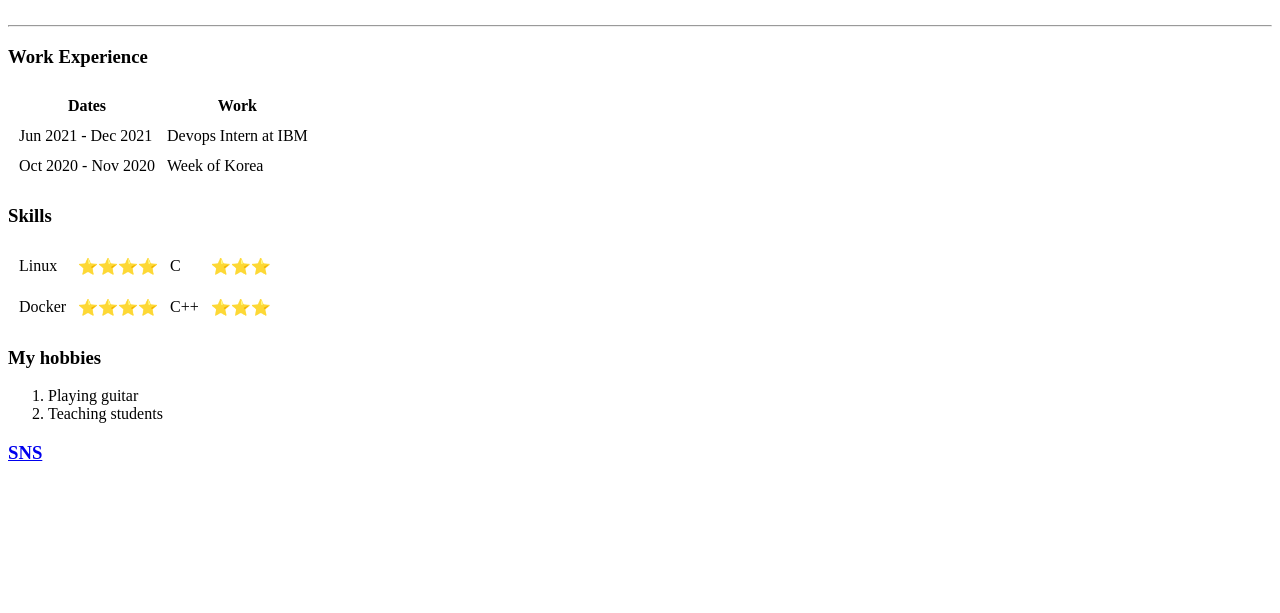
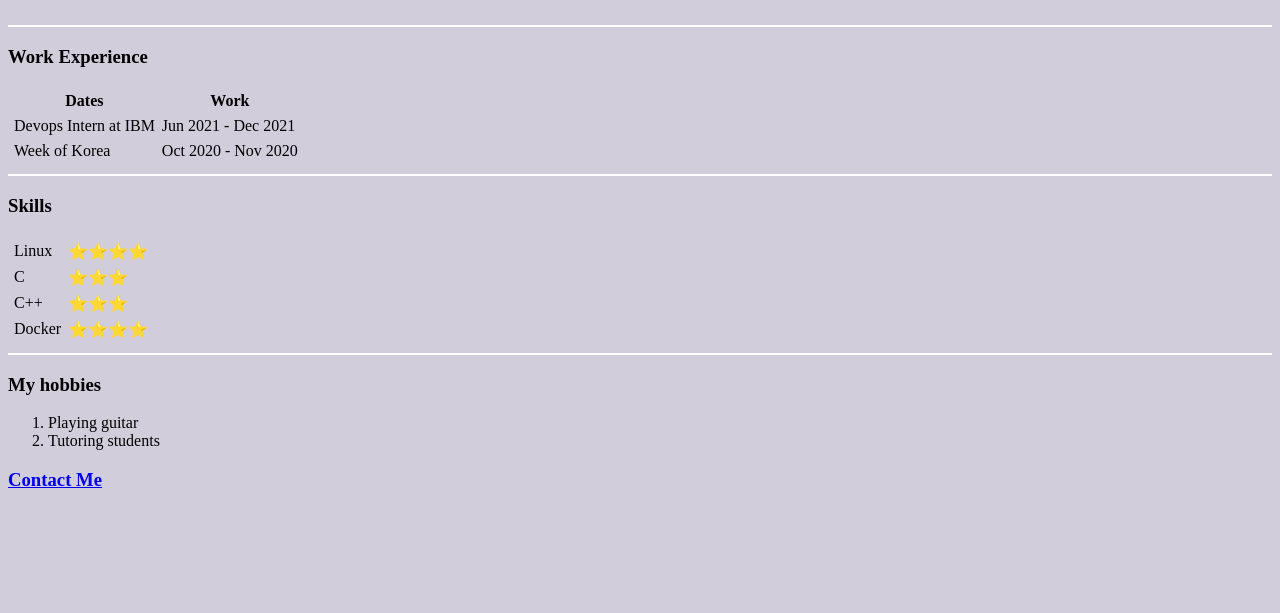
Before and after one commit to cristiankim/cv, a plain HTML site: page index.html in a window 1280 px wide. Shown: the part 187-800 px from the top of the page. Drawn offline with Linux system fonts and the light colour scheme.

Commit message:
a little bit of CSS}

```diff
--- a/index.html
+++ b/index.html
@@ -5,7 +5,19 @@
         <meta http-equiv="X-UA-Compatible" content="IE=edge">
         <meta name="viewport" content="width=device-width, initial-scale=1.0">
         <title>Cristian Kim</title>
+
+        <style>
+            body{
+                background-color: #D1CDDA;
+            }
+            hr{
+                background-color: white;
+                border-style: none;
+                height: 2px;
+            }
+        </style>
     </head>
+
     <body>
 
         <table cellspacing = "20">
@@ -29,7 +41,7 @@
         <hr>
 
         <h3>Work Experience</h3>
-        <table cellspacing = "10">
+        <table cellspacing = "5">
             <thead>
                 <tr>
                     <th>Dates</th>
@@ -39,45 +51,49 @@
 
             <tbody>
                 <tr>
+                    <td>Devops Intern at IBM</td>
                     <td>Jun 2021 - Dec 2021</td>
-                    <td>Devops Intern at IBM</td>
                 </tr>
                 <tr>
+                    <td>Week of Korea</td>
                     <td>Oct 2020 - Nov 2020</td>
-                    <td>Week of Korea</td>
                 </tr>
             </tbody>
         </table>
 
+        <hr>
         <h3>Skills</h3>
-        <table cellspacing = "10">
+        <table cellspacing = "5">
             <tbody>
                 <tr>
                     <td>Linux</td>
                     <td>⭐⭐⭐⭐</td>
+                </tr>
+                <tr>
                     <td>C</td>
                     <td>⭐⭐⭐</td>
                 </tr>
                 <tr>
+                    <td>C++</td>
+                    <td>⭐⭐⭐</td>
                 </tr>
                 <tr>
                     <td>Docker</td>
                     <td>⭐⭐⭐⭐</td>
-                    <td>C++</td>
-                    <td>⭐⭐⭐</td>
                 </tr>
             </tbody>
         </table>
 
 
+        <hr>
         <h3>My hobbies</h3>
         <ol>
             <li>Playing guitar</li>
-            <li>Teaching students</li>
+            <li>Tutoring students</li>
         </ol>
 
         <h3>
-            <a href="contacts.html">SNS</a>
+            <a href="contacts.html">Contact Me</a>
         </h3>
 
     </body>
```
